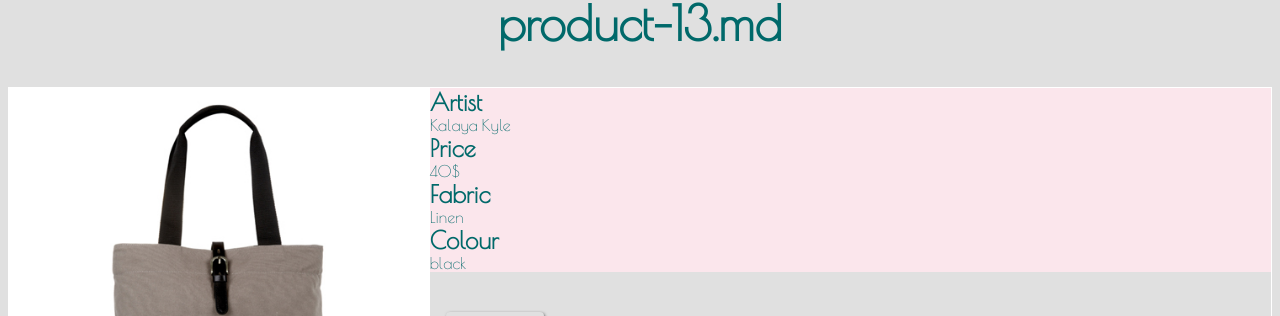
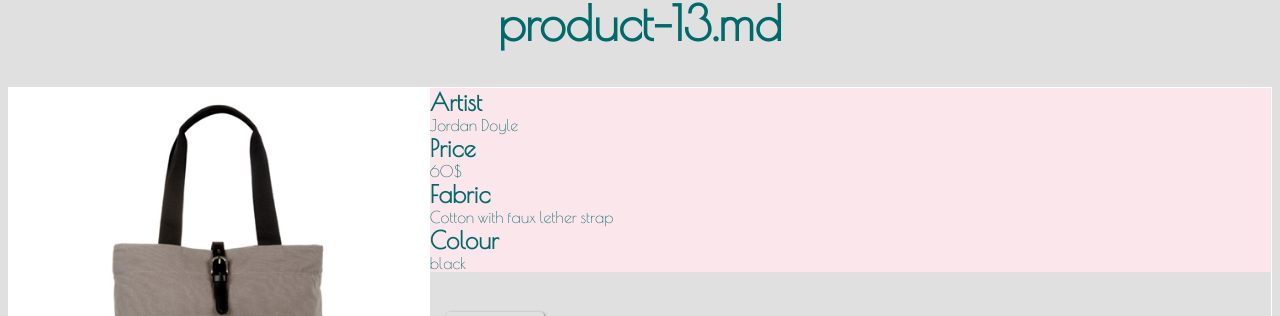
Before and after one commit to guy00030/ecommerce-website, a Jekyll site: the page built from products/product-13.md, in a window 1280 px wide. Shown: the part 362-678 px from the top of the page. Built offline with Jekyll 4.4.1, drawn with Linux system fonts in a browser that asks for light colours; nearby versions of some CDN libraries; some web fonts are replaced; Markdown is read by kramdown in place of the engine named in the settings.

Commit message:
Product details updated

```diff
--- a/products/product-13.md
+++ b/products/product-13.md
@@ -2,10 +2,10 @@
 layout: tote
 category: other-tote
 name: Cotton with Strap
-artist: Kalaya Kyle
+artist: Jordan Doyle
 colour: black
-price: 40$
-fabric: Linen
+price: 60$
+fabric: Cotton with faux lether strap
 image: other-bag2.jpg
 ---
 
```
Also changed, not shown: products/product-14.md (+2 -2 lines).
